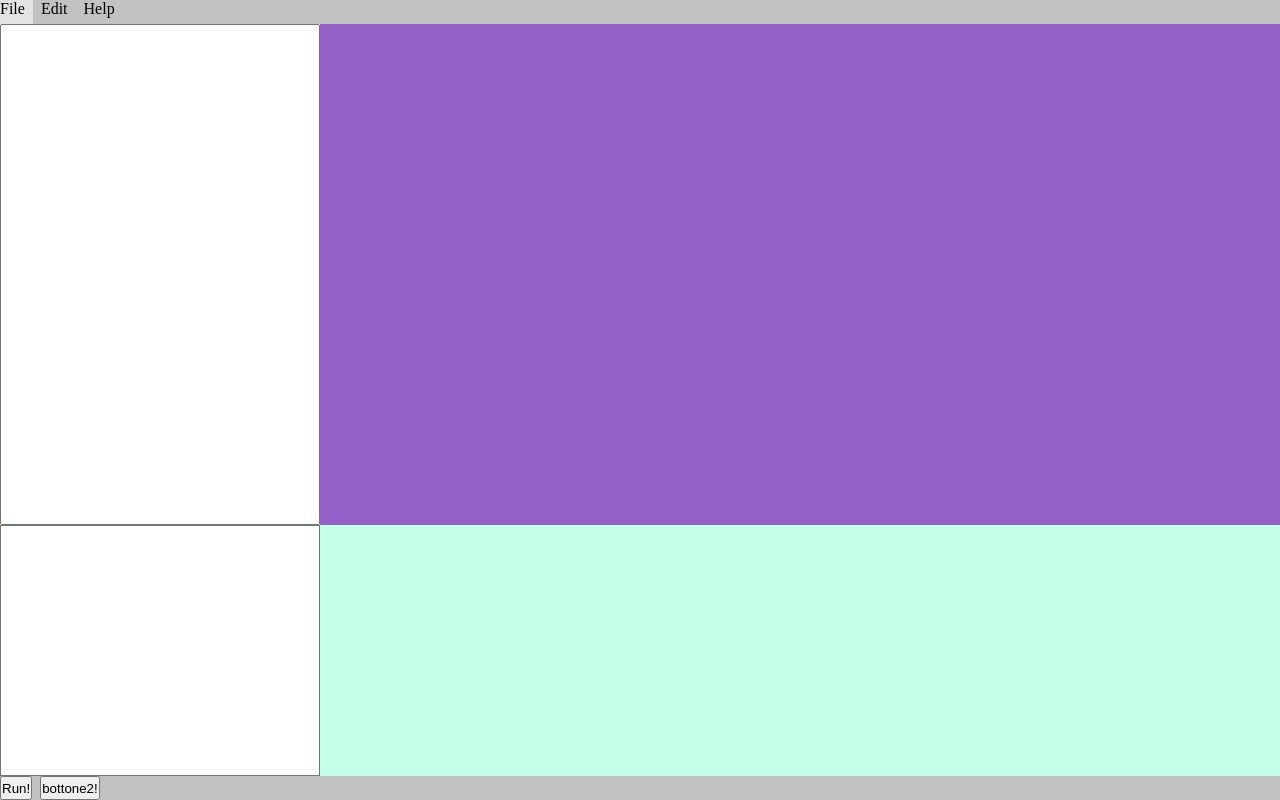
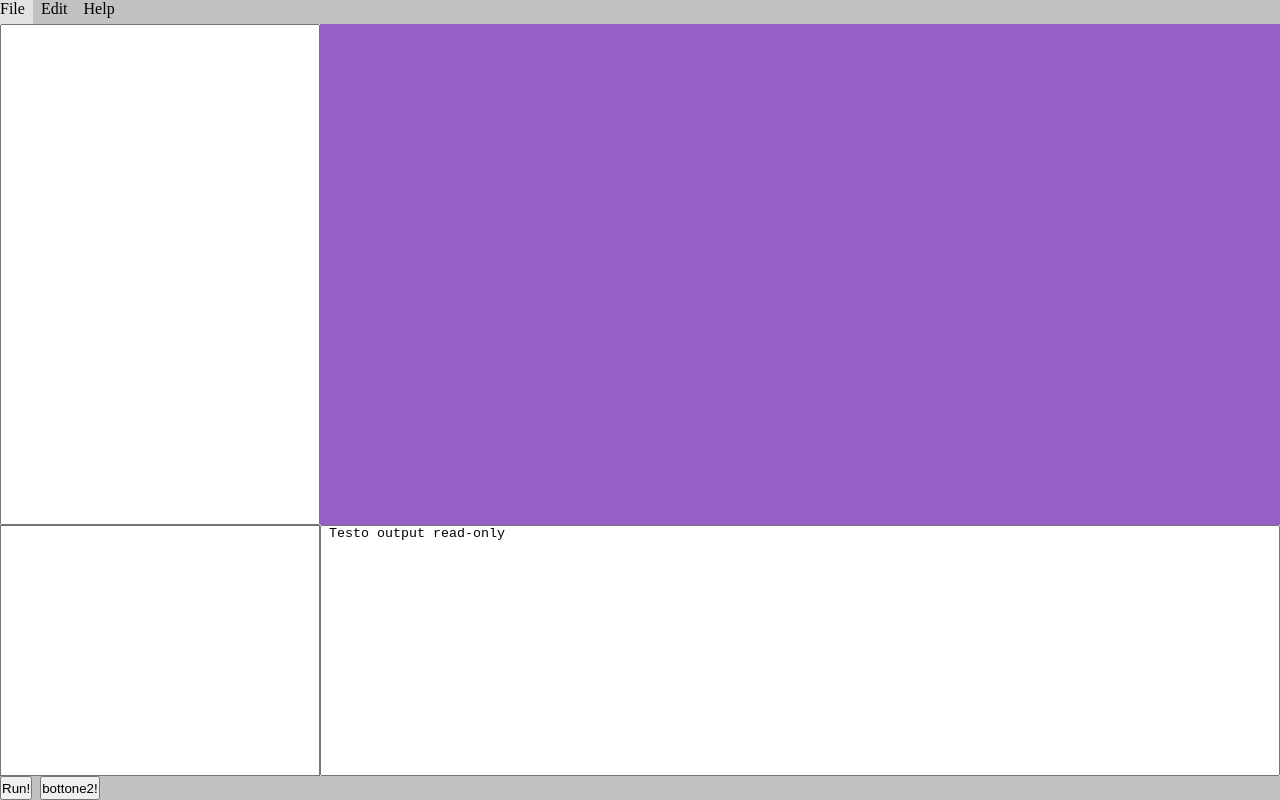
Before and after one commit to dogeMcdogeface/BacktraceToolsJS, a plain HTML site: page var/www/editor/index.html in a window 1280 px wide. Drawn offline with Linux system fonts and the light colour scheme.

Commit message:
impostata textarea di output come readonly

```diff
--- a/var/www/editor/index.html
+++ b/var/www/editor/index.html
@@ -23,9 +23,11 @@
     </section>
     <section id="Result"></section>
     <section id="LowerEditor">
-        <textarea id="bottom"></textarea>
+        <textarea id="bottom" ></textarea>
     </section>
-    <section id="Output"></section>
+    <section id="Output">
+        <textarea id="outputText" readonly> Testo output read-only</textarea>
+    </section>
 </main>
 <footer>
     <!-- menù inferiore -->
```
